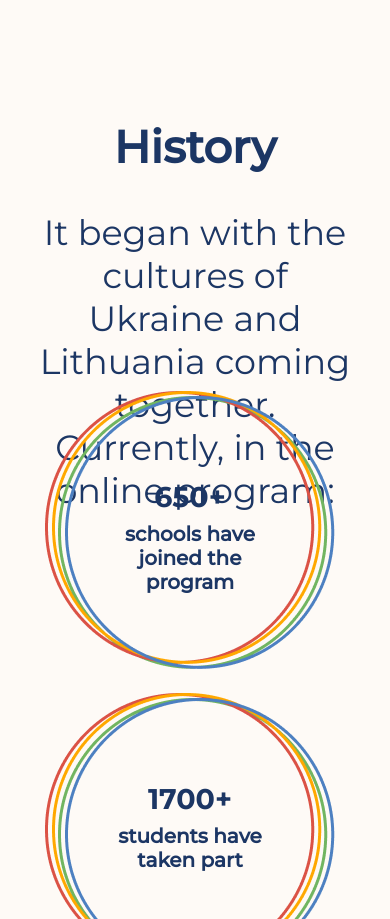
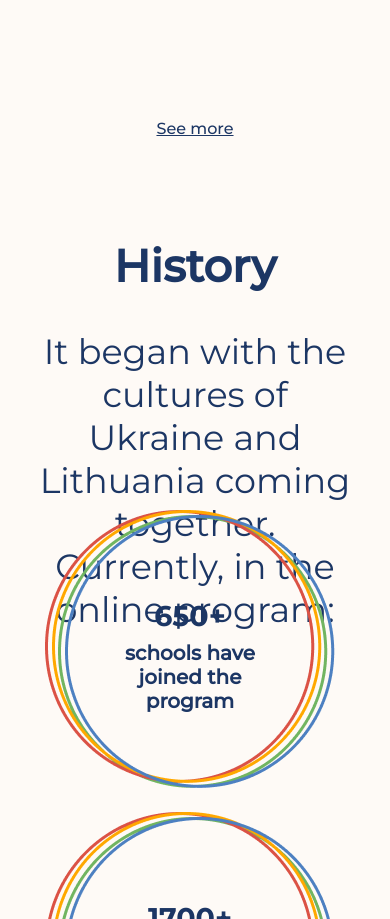
Before and after one commit to Vasilchenk23/twinschool, a React (Create React App) app: page / in a window 390 px wide. Shown: the part 1529-2448 px from the top of the page. Built offline with nearby package versions, Linux system fonts and the light colour scheme.

Commit message:
finish fix mobile version

```diff
--- a/src/Components/About.jsx
+++ b/src/Components/About.jsx
@@ -23,7 +23,7 @@ export const About = () => {
             <div className="presentation">
                 <embed className="presentation-file" src="./Twinschools-worldwide-schools.pdf" type="application/pdf"  width="1100px" height="auto" toolbar="0" />
             </div>
-            <p className="see-more-page">See more about Twinschools here</p>
+            <a href="https://drive.google.com/file/d/1HOvf_l7hqIq9SuGssq26-Q4GTqgyjYVa/view?usp=sharing" target="_blank" rel="noopener noreferrer"><p className="see-more-page">See more</p></a>
         </div>
         </>
     );
--- a/src/Components/Contact.jsx
+++ b/src/Components/Contact.jsx
@@ -35,7 +35,7 @@ export const Contact = () => {
             <h2 className="contact">Contact</h2>
             <div className="twinschool-form">
             <div>
-            <div className="div2">
+                    <div className="div2">
                         <h2 className="title-contact">
                         <span className="orange">T</span>
                         <span className="orange">w</span>
@@ -160,6 +160,7 @@ export const Contact = () => {
                         <p>Make Peace one Friendship at a Time</p>
                         <br />
                     </div>
+
                     <div className="div">
                         <p>VŠĮ Twinschools</p>
                         <p>tel. +370 673 756 25</p>
@@ -205,7 +206,6 @@ export const Contact = () => {
                             </div>
                        </div>
                 </div>
-
                 </div>
             </div>
                 <div className="form">
--- a/src/index.css
+++ b/src/index.css
@@ -310,9 +310,12 @@ header {
 
 /* About */
 
-.see-more-page {
+@media (min-width: 1280px) {
+  .see-more-page {
   display: none;
 }
+}
+
 @media (max-width: 1280px) {
   .presentation-file {
     display: none;
@@ -325,8 +328,7 @@ header {
   .see-more-page {
     text-align: center;
     margin-top: 20px;
-    /* margin-left: 270px; */
-    font-size: 20px;
+    text-decoration: underline;
     text-decoration: underline;
     text-align: center;
   }
@@ -1153,6 +1155,7 @@ input:not(:placeholder-shown) + .placeholder {
   }
   .describe {
    margin: 0 auto;
+   width: 96%;
   }
   .page-contact-question {
     font-size: 25px;
@@ -1219,6 +1222,9 @@ input:not(:placeholder-shown) + .placeholder {
   text-align: center;
   font-size: 35px;
 }
+.block-email{
+  width: 99%;
+}
 }
 
 .social-icon:hover {
@@ -1236,9 +1242,7 @@ input:not(:placeholder-shown) + .placeholder {
   fill: #1C3664;
 }
 
-.form {
-display: block;
-}
+
 
 @media (max-width: 1280px) {
   .div3 {
@@ -1247,16 +1251,14 @@ display: block;
   .form {
     display: none;
   }
-
 }
 
-@media (min-width: 768px) {
+@media (min-width: 1280px) {
   .div3 {
     display: none;
   }
 
-  .form2 {
-    display: none;
-  }
-
+.form2 {
+  display: none;
 }
+}
```
